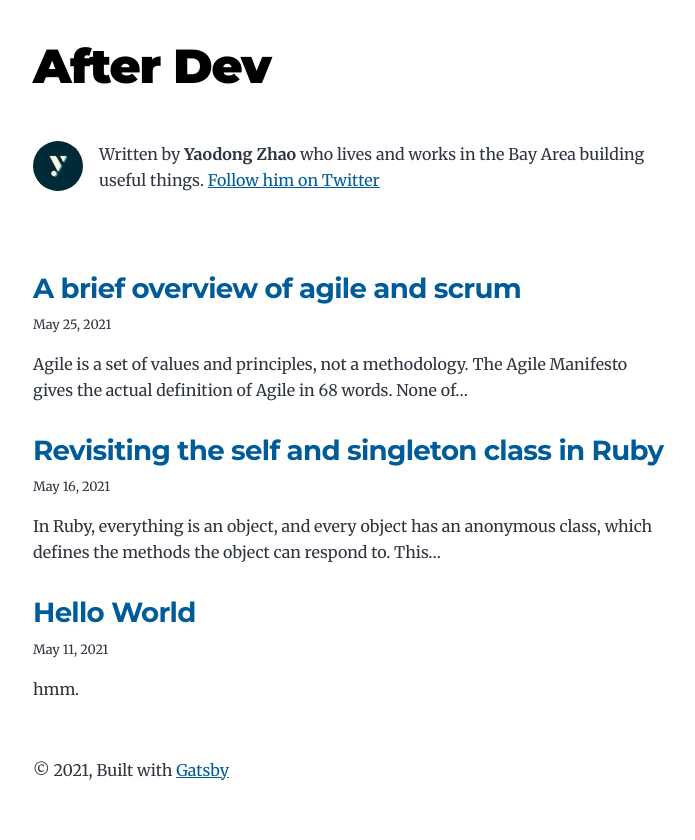
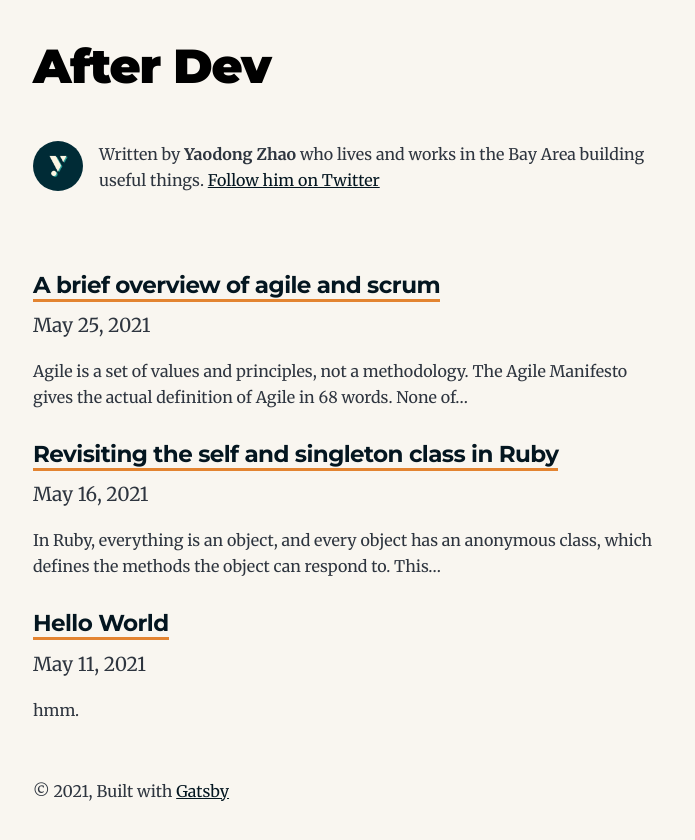
Before and after one commit to yaodong/after.dev, a Gatsby site: page / in a window 1280 px wide. Shown: the whole page, without its empty margins (291-986 px from the left). Built offline with nearby package versions, Linux system fonts and the light colour scheme; Gatsby itself is replaced by a stand-in of ours.

Commit message:
update colors

```diff
--- a/src/style.css
+++ b/src/style.css
@@ -54,7 +54,7 @@
   --fontSize-5: 2.074rem;
   --fontSize-6: 2.488rem;
   --fontSize-7: 2.986rem;
-  --color-primary: #005b99;
+  --color-primary: #041620;
   --color-text: #2e353f;
   --color-text-light: #4f5969;
   --color-heading: #1a202c;
@@ -81,6 +81,7 @@ body {
   font-family: var(--font-body);
   font-size: var(--fontSize-1);
   color: var(--color-text);
+  background-color: #f9f6f0;
 }
 
 footer {
@@ -269,14 +270,19 @@ a:focus {
 }
 
 .post-list-item h2 {
-  font-size: var(--fontSize-4);
+  font-size: var(--fontSize-3);
   color: var(--color-primary);
   margin-bottom: var(--spacing-2);
   margin-top: var(--spacing-0);
 }
 
+.post-list-item h2 a {
+  border-bottom: 3px #e38431 solid;
+}
+
 .post-list-item header {
   margin-bottom: var(--spacing-4);
+  font-size: 24px;;
 }
 
 .header-link-home {
```
